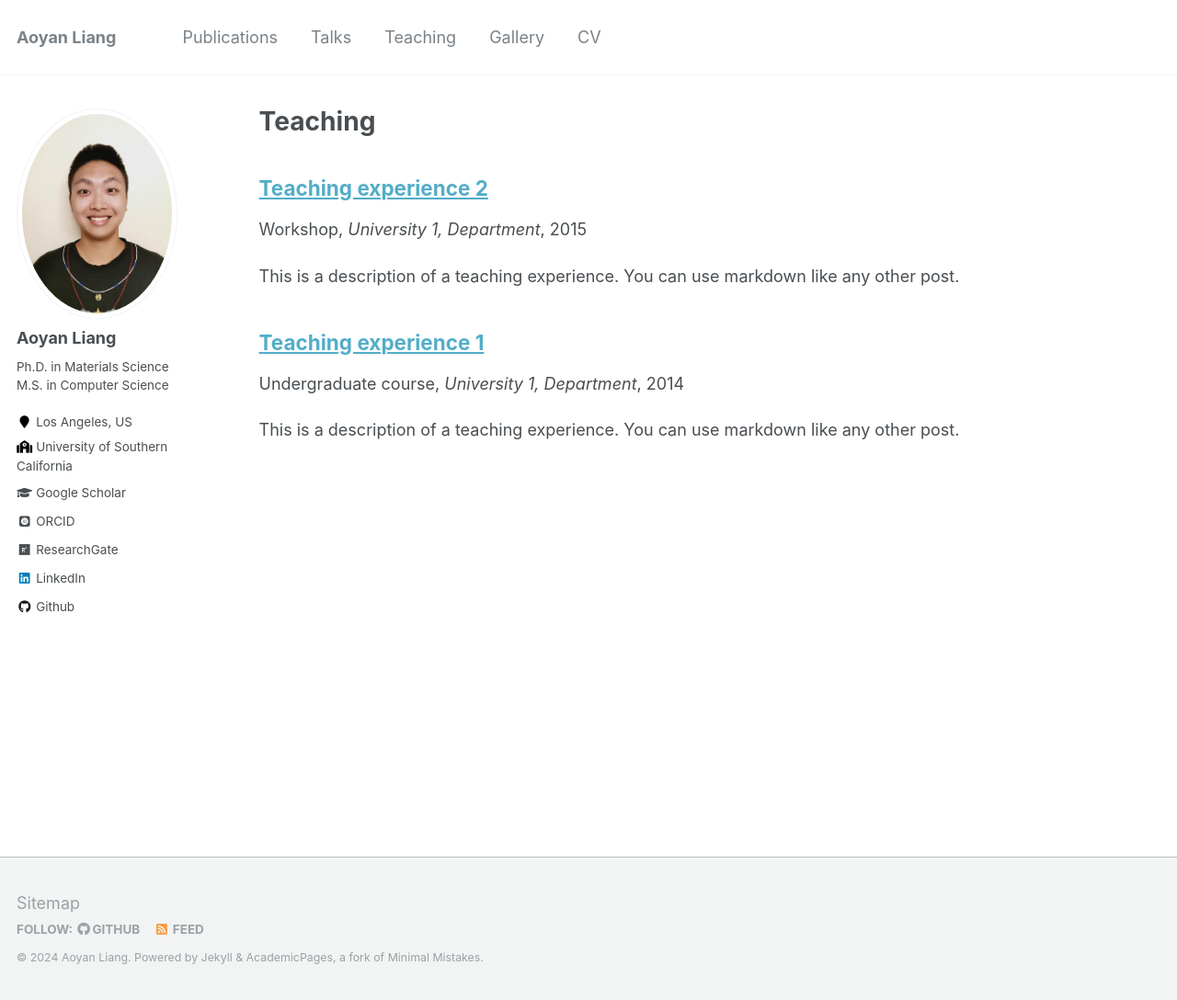
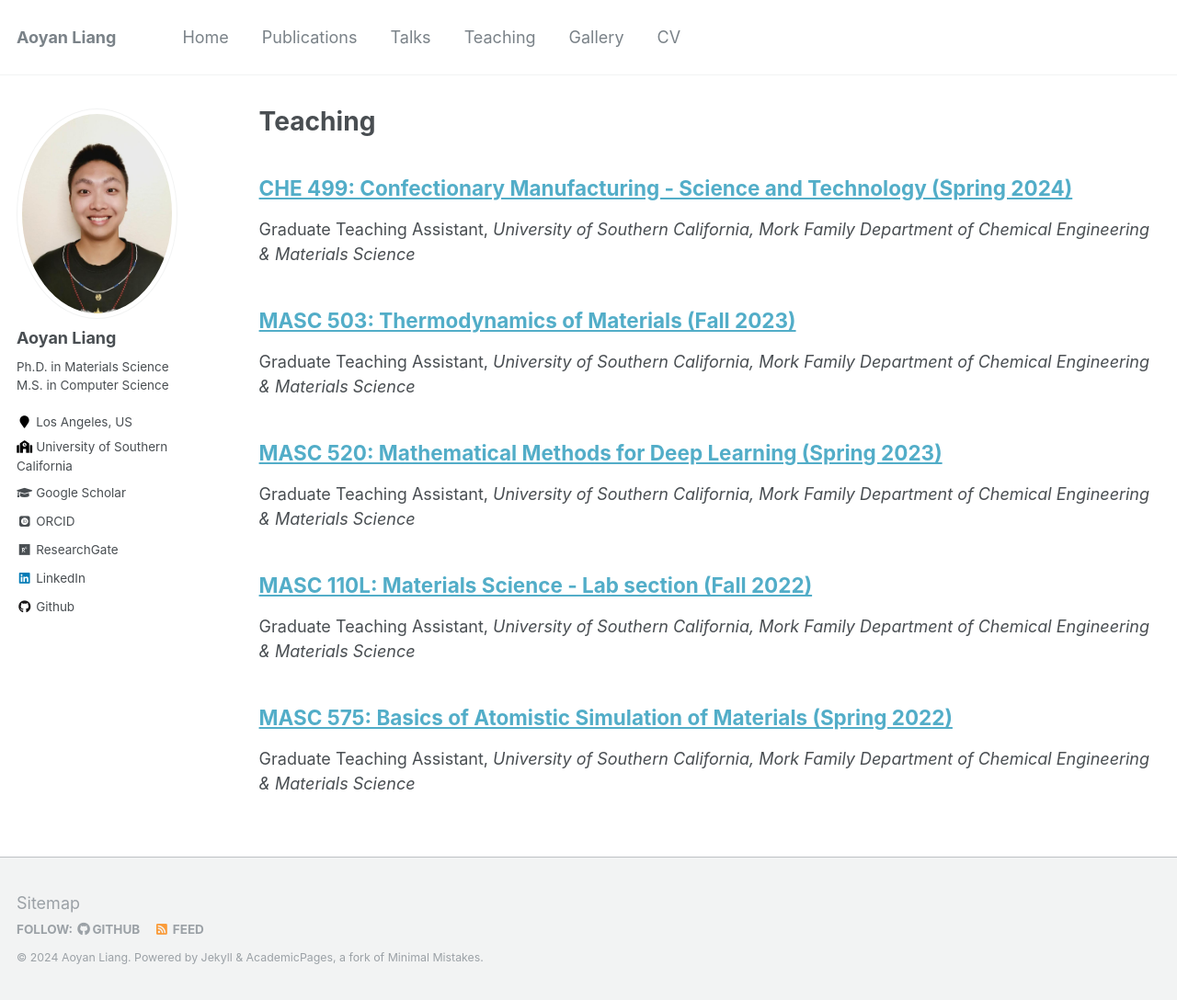
Before and after one commit to AoyanLiang/AoyanLiang.github.io, a Jekyll site: the page built from _pages/teaching.html, in a window 1280 px wide and 1088 px high. Shown: the whole window at 92% size. Built offline with Jekyll 4.4.1, drawn with Linux system fonts in a browser that asks for light colours; some web fonts are replaced.

Commit message:
update teaching, next update Home page

```diff
--- a/_data/navigation.yml
+++ b/_data/navigation.yml
@@ -1,5 +1,8 @@
 # main links links
 main:
+  - title: "Home"
+    url: /
+
   - title: "Publications"
     url: /publications/
 
--- /dev/null
+++ b/_includes/archive-single-teaching.html
@@ -0,0 +1,51 @@
+{% include base_path %}
+
+{% if post.header.teaser %}
+  {% capture teaser %}{{ post.header.teaser }}{% endcapture %}
+{% else %}
+  {% assign teaser = site.teaser %}
+{% endif %}
+
+{% if post.id %}
+  {% assign title = post.title | markdownify | remove: "<p>" | remove: "</p>" %}
+{% else %}
+  {% assign title = post.title %}
+{% endif %}
+
+<div class="{{ include.type | default: "list" }}__item">
+  <article class="archive__item" itemscope itemtype="http://schema.org/CreativeWork">
+    {% if include.type == "grid" and teaser %}
+      <div class="archive__item-teaser">
+        <img src=
+          {% if teaser contains "://" %}
+            "{{ teaser }}"
+          {% else %}
+            "{{ teaser | prepend: "/images/" | prepend: base_path }}"
+          {% endif %}
+          alt="">
+      </div>
+    {% endif %}
+
+    <h2 class="archive__item-title" itemprop="headline">
+      {% if post.link %}
+        <a href="{{ post.link }}">{{ title }}</a> <a href="{{ base_path }}{{ post.url }}" rel="permalink"><i class="fa fa-link" aria-hidden="true" title="permalink"></i><span class="sr-only">Permalink</span></a>
+      {% else %}
+        <a href="{{ base_path }}{{ post.url }}" rel="permalink">{{ title }}</a>
+      {% endif %}
+    </h2>
+
+    {% if post.read_time %}
+      <p class="page__meta"><i class="fa fa-clock-o" aria-hidden="true"></i> {% include read-time.html %}</p>
+    {% endif %}
+
+        {% if post.collection == 'teaching' %}
+          <p> {{ post.type }}, <i>{{ post.venue }}</i> </p>
+        {% elsif post.collection == 'publications' %}
+          <p>Published in <i>{{ post.venue }}</i>, {{ post.date | default: "1900-01-01" | date: "%Y" }} </p>
+        {% elsif post.date %}
+         <p class="page__date"><strong><i class="fa fa-fw fa-calendar" aria-hidden="true"></i> {{ site.data.ui-text[site.locale].date_label | default: "Published:" }}</strong> <time datetime="{{ post.date | default: "1900-01-01" | date_to_xmlschema }}">{{ post.date | default: "1900-01-01" | date: "%B %d, %Y" }}</time></p>
+        {% endif %}
+
+
+  </article>
+</div>
--- a/_layouts/single.html
+++ b/_layouts/single.html
@@ -35,7 +35,7 @@ layout: default
         {% endif %}
 
         {% if page.collection == 'teaching' %}
-          <p> {{ page.type }}, <i>{{ page.venue }}</i>, {{ page.date | default: "1900-01-01" | date: "%Y" }} </p>
+          <p> {{ page.type }}, <i>{{ page.venue }}</i> </p>
         {% elsif page.venue and page.date %}
           <p>Published in <i>{{ page.venue }}</i>, {{ page.date | default: "1900-01-01" | date: "%Y" }} </p>
         {% elsif page.date %}
--- a/_pages/teaching.html
+++ b/_pages/teaching.html
@@ -8,5 +8,5 @@ author_profile: true
 {% include base_path %}
 
 {% for post in site.teaching reversed %}
-  {% include archive-single.html %}
+  {% include archive-single-teaching.html %}
 {% endfor %}
--- a/_teaching/2014-spring-teaching-1.md
+++ /dev/null
@@ -1,20 +0,0 @@
----
-title: "Teaching experience 1"
-collection: teaching
-type: "Undergraduate course"
-permalink: /teaching/2014-spring-teaching-1
-venue: "University 1, Department"
-date: 2014-01-01
-location: "City, Country"
----
-
-This is a description of a teaching experience. You can use markdown like any other post.
-
-Heading 1
-======
-
-Heading 2
-======
-
-Heading 3
-======
--- a/_teaching/2015-spring-teaching-2.md
+++ /dev/null
@@ -1,20 +0,0 @@
----
-title: "Teaching experience 2"
-collection: teaching
-type: "Workshop"
-permalink: /teaching/2015-spring-teaching-1
-venue: "University 1, Department"
-date: 2015-01-01
-location: "City, Country"
----
-
-This is a description of a teaching experience. You can use markdown like any other post.
-
-Heading 1
-======
-
-Heading 2
-======
-
-Heading 3
-======
--- /dev/null
+++ b/_teaching/2022-fall-masc110l.md
@@ -0,0 +1,14 @@
+---
+title: "MASC 110L: Materials Science - Lab section (Fall 2022)"
+collection: teaching
+type: "Graduate Teaching Assistant"
+permalink: /teaching/2022-fall-masc110l
+venue: "University of Southern California, Mork Family Department of Chemical Engineering & Materials Science"
+date: 2022-08-15
+location: "Los Angeles, California"
+---
+<b>Instructor:</b> Dr. Ken-ichi Nomura & Dr. Lessa Grunenfelder
+<br>
+<br>
+<b>Course Summary:</b>
+This is an introductory course intended for undergraduate engineering students. Key concepts in chemistry are discussed in the context of materials science and engineering applications. The laboratory component of the course provides students with hands-on experience, reinforcing concepts covered in lecture through direct observation and experimentation. Topics include the electronic structure of atoms, elements and the periodic table, organic and inorganic compounds, chemical reactions, kinetics and thermodynamics, and the structure and properties of engineering materials.
--- /dev/null
+++ b/_teaching/2022-spring-masc575.md
@@ -0,0 +1,14 @@
+---
+title: "MASC 575: Basics of Atomistic Simulation of Materials (Spring 2022)"
+collection: teaching
+type: "Graduate Teaching Assistant"
+permalink: /teaching/2022-spring-masc575
+venue: "University of Southern California, Mork Family Department of Chemical Engineering & Materials Science"
+date: 2022-01-08
+location: "Los Angeles, California"
+---
+<b>Instructor:</b> Dr. Ken-ichi Nomura
+<br>
+<br>
+<b>Course Summary:</b>
+This course introduces basics of atomistic simulation methods with special focuses on Molecular Dynamics (MD) and Monte Carlo (MC) simulations. Due to the rapid advances of high-performance parallel computers, atomistic simulation has become an essential tool to investigate material structures and properties. The course provides overview of atomistic simulations, their applications, underlying theory and algorithms. Hands-on projects using the USC Advanced  Research Computing supercomputer develops solid understanding of how to design and perform materials simulations. This course is designed for graduate students with any science and engineering background. No prior experience of programming is necessary.
--- /dev/null
+++ b/_teaching/2023-fall-masc503.md
@@ -0,0 +1,14 @@
+---
+title: "MASC 503: Thermodynamics of Materials (Fall 2023)"
+collection: teaching
+type: "Graduate Teaching Assistant"
+permalink: /teaching/2023-fall-masc503
+venue: "University of Southern California, Mork Family Department of Chemical Engineering & Materials Science"
+date: 2023-08-15
+location: "Los Angeles, California"
+---
+<b>Instructor:</b> Prof. Paulo Branicio
+<br>
+<br>
+<b>Course Summary:</b>
+This course is intended for graduate students in Materials Science and Engineering. The course aims to introduce students to a broad treatment of classical and statistical thermodynamics and its applications to equilibrium properties of materials. The course will provide a thermodynamic framework for treating general phenomena in materials science, e.g., chemical reactions, diffusion, and point defects. A focus of the course will be maps of equilibrium states such as phase diagrams. Course topics include the laws of thermodynamics, statistical thermodynamics, solutions, phase equilibria, phase transformations, and phase diagrams of binary and ternary alloys.
--- /dev/null
+++ b/_teaching/2023-spring-masc520.md
@@ -0,0 +1,14 @@
+---
+title: "MASC 520: Mathematical Methods for Deep Learning (Spring 2023)"
+collection: teaching
+type: "Graduate Teaching Assistant"
+permalink: /teaching/2023-spring-masc520
+venue: "University of Southern California, Mork Family Department of Chemical Engineering & Materials Science"
+date: 2023-01-08
+location: "Los Angeles, California"
+---
+<b>Instructor:</b> Prof. Paulo Branicio
+<br>
+<br>
+<b>Course Summary:</b>
+This is a foundational mathematical course for deep learning. It provides graduate students with in-depth knowledge of mathematics needed to understand deep learning. The course covers a variety of topics such as linear algebra, probability and statistics, optimization, Fourier series, Fourier transforms, ordinary and partial differential equations, and Markov Chain Monte Carlo methods. Each topic is introduced with an application of deep learning to problems in the physical sciences and engineering. Students are required to do five projects chosen from the following topics: feed-forward neural network, convolutional neural network, recurrent  neural network, neural network solvers for differential equations, autoencoders, restricted Boltzmann machine and deep Boltzmann machine.
--- /dev/null
+++ b/_teaching/2024-spring-che499.md
@@ -0,0 +1,14 @@
+---
+title: "CHE 499: Confectionary Manufacturing - Science and Technology (Spring 2024)"
+collection: teaching
+type: "Graduate Teaching Assistant"
+permalink: /teaching/2024-spring-che499
+venue: "University of Southern California, Mork Family Department of Chemical Engineering & Materials Science"
+date: 2024-01-08
+location: "Los Angeles, California"
+---
+<b>Instructor:</b> Dr. Eyal Ben-Yoseph
+<br>
+<br>
+<b>Course Summary:</b>
+This course reviews the production processes of confectionery products, starting with simple sweets such as hard candies and sugar shell, through jelly, marshmallow, nougat, and toffee, to the more complex systems of caramel, fudge, and chocolate. While learning about the equipment and technology, we cover the chemical and physical mechanisms that give our candies their taste, texture, and appearance. This includes solubility, nucleation, crystals growth, the amorphous state, phase transitions, heat and mass transfer, vapor pressure, emulsions and foams stability, browning, gelation, polymorphism, and more. We will also describe how process and product development is done in R&D through the stage-gate framework, and how data science tools accelerate development and increase reliability
```
Also changed, not shown: _pages/archive-layout-with-content.md (deleted, +0 -177 lines), 1 other file.
